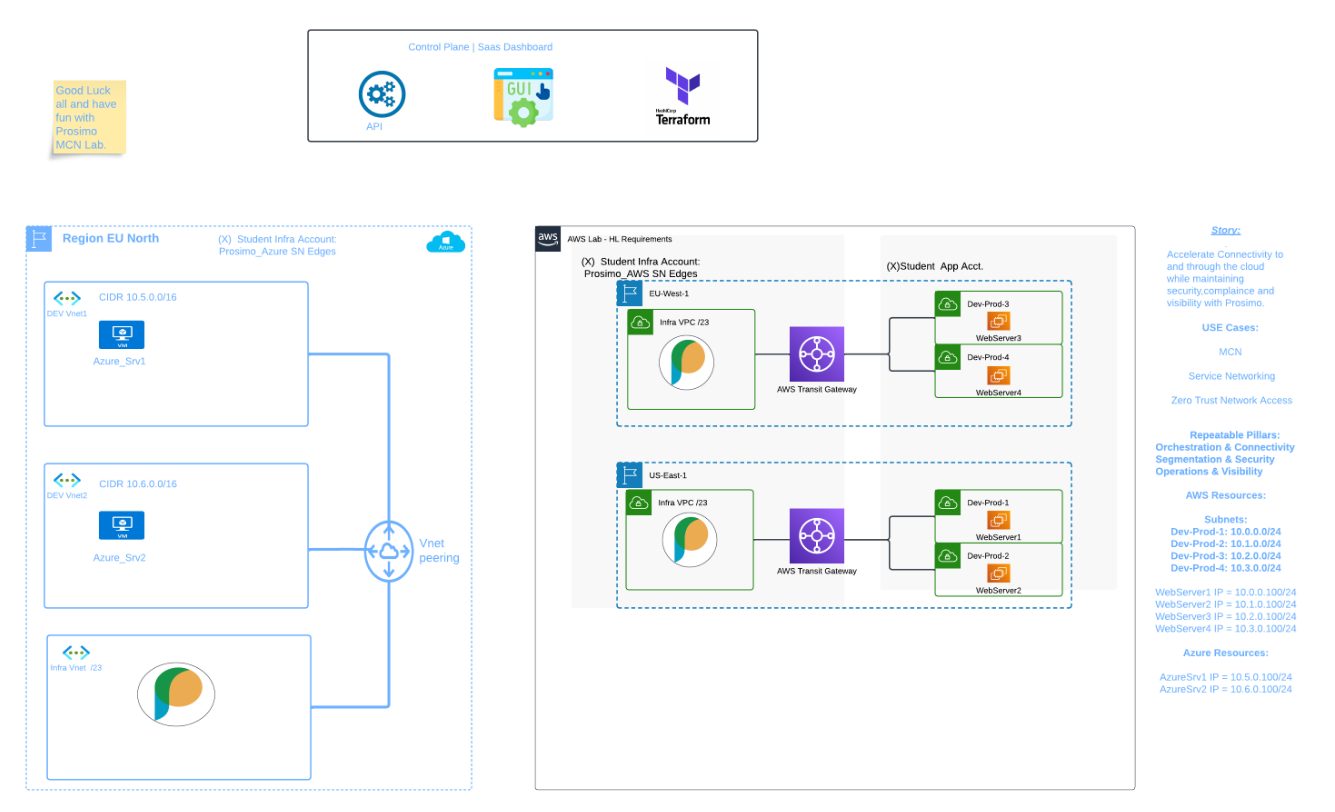
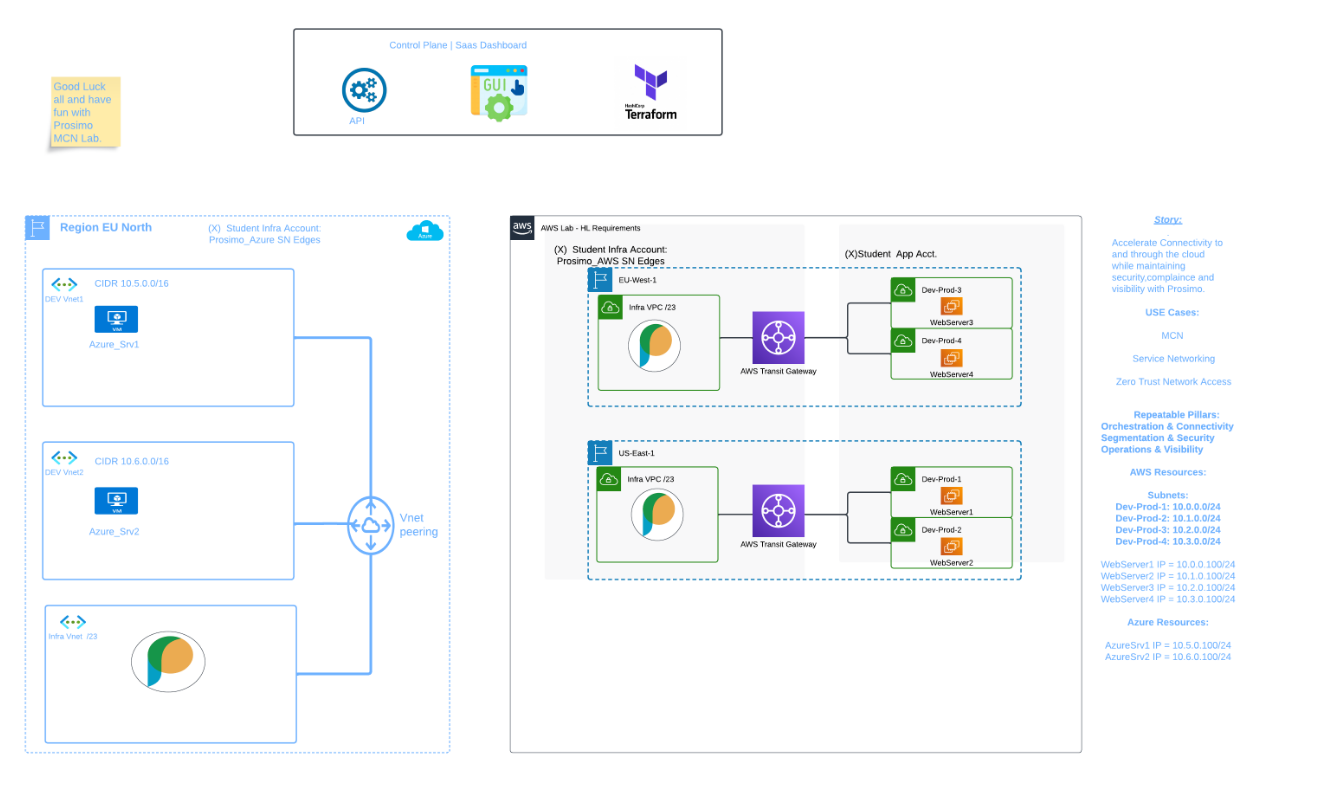
Before and after one commit to prosimo-io/ProsimoLabs, a plain HTML site: page tracks/prosimo-lab-observe-and-troubleshoot/assets/images/Prosimo_Lab_Architecture.html in a window 1280 px wide. Shown: the whole page, 1335 px wide, since content can reach past the window. Drawn offline with Linux system fonts and the light colour scheme.

Commit message:
fix width

```diff
--- a/tracks/prosimo-lab-observe-and-troubleshoot/assets/images/Prosimo_Lab_Architecture.html
+++ b/tracks/prosimo-lab-observe-and-troubleshoot/assets/images/Prosimo_Lab_Architecture.html
@@ -8,6 +8,6 @@
 </style>
 </head>
 <body>
-<img style="height:100%" src="Prosimo_Lab_Architecture.png">
+<img style="width:100%" src="Prosimo_Lab_Architecture.png">
 </body>
 </html>
```
